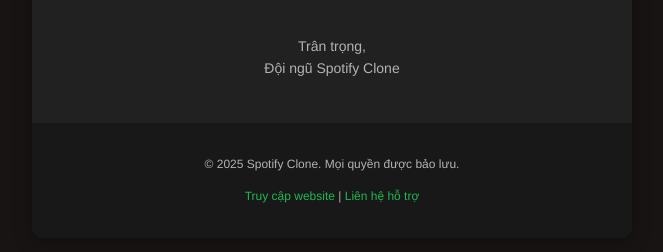
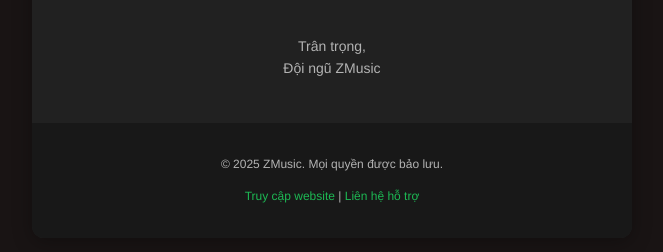
Before and after one commit to nhattruong16062003/spotifyCloneBackend, a Django app: template api/templates/email_template.html in a window 1280 px wide. Shown: the part 245-497 px from the top of the page, without its empty margins (308-971 px from the left). Run offline with Django 5.2, Linux system fonts and the light colour scheme; the template is opened without the code that fills it, so the values that code supplies are empty.

Commit message:
change url fe

```diff
--- a/api/templates/email_template.html
+++ b/api/templates/email_template.html
@@ -154,10 +154,10 @@
             {% if link %}
             <a href="{{ link }}" class="button">Nhấn vào đây</a>
             {% endif %}
-            <p class="signature">Trân trọng,<br>Đội ngũ Spotify Clone</p>
+            <p class="signature">Trân trọng,<br>Đội ngũ ZMusic</p>
         </div>
         <div class="footer">
-            <p>© 2025 Spotify Clone. Mọi quyền được bảo lưu.</p>
+            <p>© 2025 ZMusic. Mọi quyền được bảo lưu.</p>
             <p><a href="https://yourwebsite.com">Truy cập website</a> | <a href="mailto:support@yourwebsite.com">Liên hệ
                     hỗ trợ</a></p>
         </div>
--- a/services/AuthService.py
+++ b/services/AuthService.py
@@ -14,6 +14,9 @@ from django.db import transaction
 from rest_framework.response import Response
 from rest_framework import status
 from services.EmailService import send_custom_email
+import os
+
+URL_FRONTEND = os.getenv("URL_FRONTEND", "http://localhost:3000")
 
 User = get_user_model()
 
@@ -24,7 +27,7 @@ class AuthService:
         token = default_token_generator.make_token(user)
         uid = urlsafe_base64_encode(force_bytes(user.pk))
         activation_link = reverse('activate', kwargs={'uidb64': uid, 'token': token})
-        activation_url = f"http://localhost:3000/activate/{uid}/{token}"  # URL frontend
+        activation_url = f"{URL_FRONTEND}/activate/{uid}/{token}"
 
         # Gửi email bằng send_custom_email từ EmailService
         send_custom_email(
```
